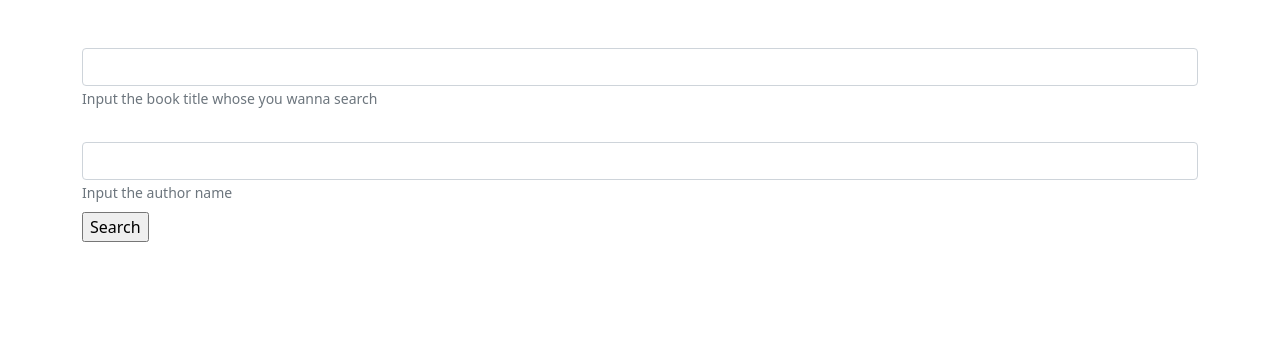
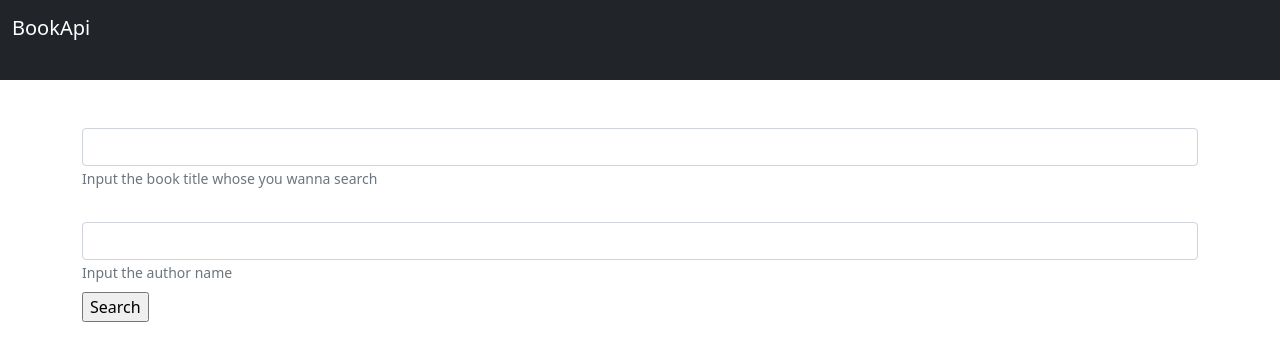
Before and after one commit to nero2310/BookApi, a Django app: page /book/search in a window 1280 px wide. Shown: the top 361 px of the page. Run offline with Django 3.2, Linux system fonts and the light colour scheme; some libraries are stand-ins or nearby versions.

Commit message:
WIP on navbar

```diff
--- a/MainApp/main_app/templates/base.html
+++ b/MainApp/main_app/templates/base.html
@@ -8,6 +8,18 @@
         <link href="{% static 'css/bootstrap.css' %}" rel="stylesheet">
 </head>
 <body>
+{% block navbar %}
+    <nav class="navbar navbar-dark bg-dark">
+        <div class="container-fluid">
+            <a class="navbar-brand" href="/">
+                BookApi
+            </a>
+        </div>
+        <div class="container-fluid justify-content-end">
+            <a>Test</a>
+        </div>
+    </nav>
+{% endblock %}
 {% block content %}
 {% endblock %}
 </body>
```
